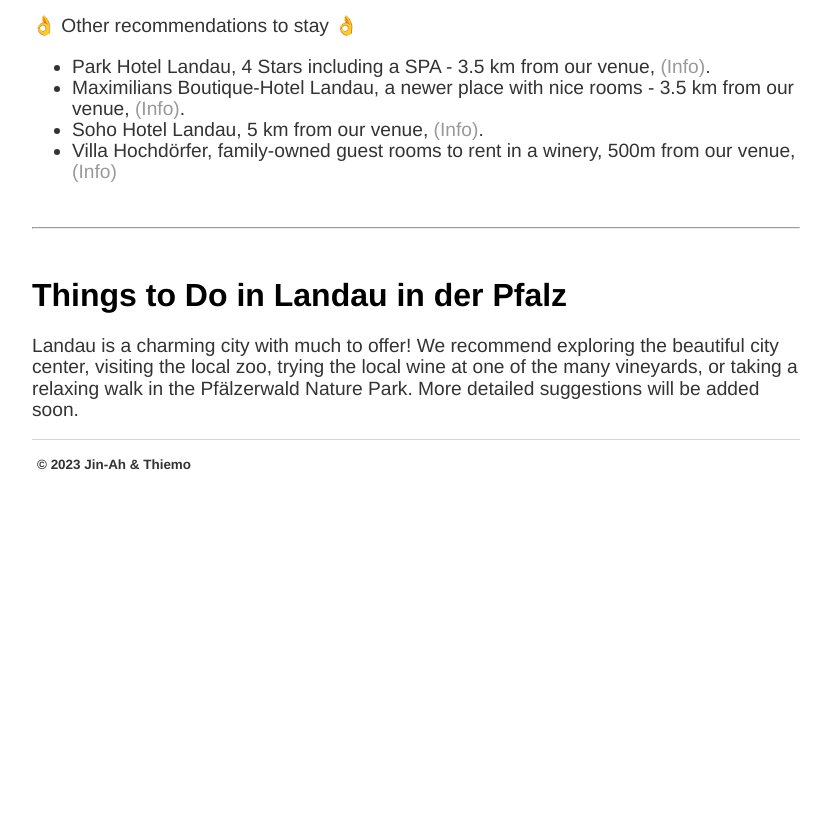
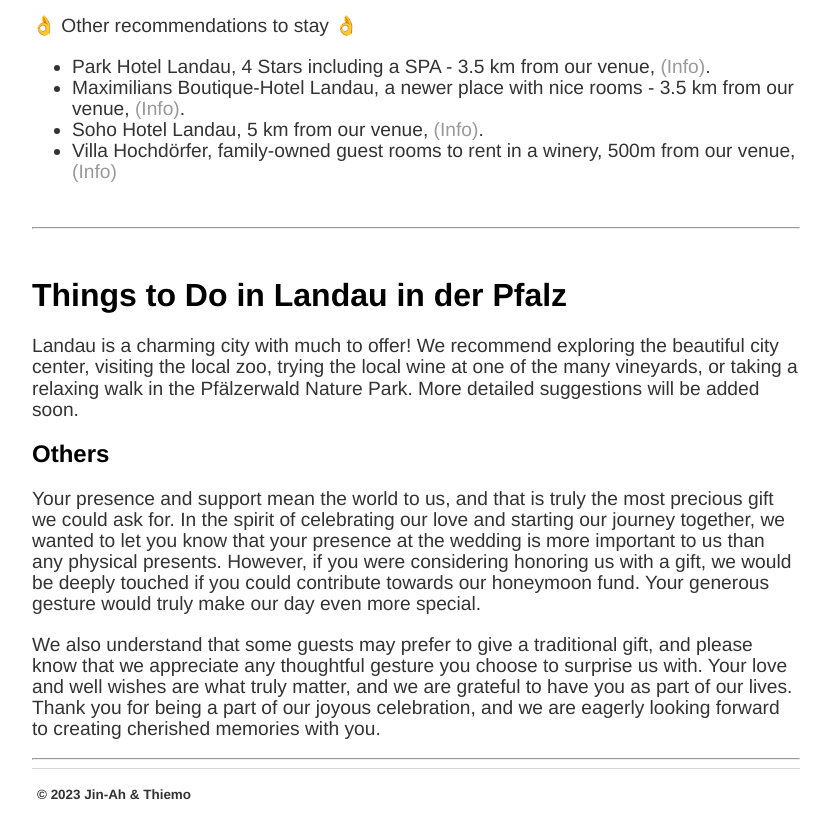
Before and after one commit to twambsganss/twambsganss.github.io, a Jekyll site: the page built from index.html, in a window 1280 px wide and 900 px high, scrolled down 3527 px, cut to the strip 32-871 px from the top of the window. Shown: the whole strip, without its empty margins (224-1055 px from the left). Built offline with Jekyll 4.4.1, drawn with Linux system fonts in a browser that asks for light colours; before the commit the page ends 4097 px from its top, so only the background shows below that.

Commit message:
Update index.html

```diff
--- a/index.html
+++ b/index.html
@@ -108,5 +108,12 @@ title: 2023 Jin-Ah & Thiemo
 
       <p>Landau is a charming city with much to offer! We recommend exploring the beautiful city center, visiting the local zoo, trying the local wine at one of the many vineyards, or taking a relaxing walk in the Pfälzerwald Nature Park. More detailed suggestions will be added soon.</p>
 
+<h2> Others </h2>
+
+  <p> Your presence and support mean the world to us, and that is truly the most precious gift we could ask for. In the spirit of celebrating our love and starting our journey together, we wanted to let you know that your presence at the wedding is more important to us than any physical presents. However, if you were considering honoring us with a gift, we would be deeply touched if you could contribute towards our honeymoon fund. Your generous gesture would truly make our day even more special. </p>
+
+<p> We also understand that some guests may prefer to give a traditional gift, and please know that we appreciate any thoughtful gesture you choose to surprise us with. Your love and well wishes are what truly matter, and we are grateful to have you as part of our lives. Thank you for being a part of our joyous celebration, and we are eagerly looking forward to creating cherished memories with you. </p>
+
+ <hr>
 
 </div><!-- /.blurb -->
```
